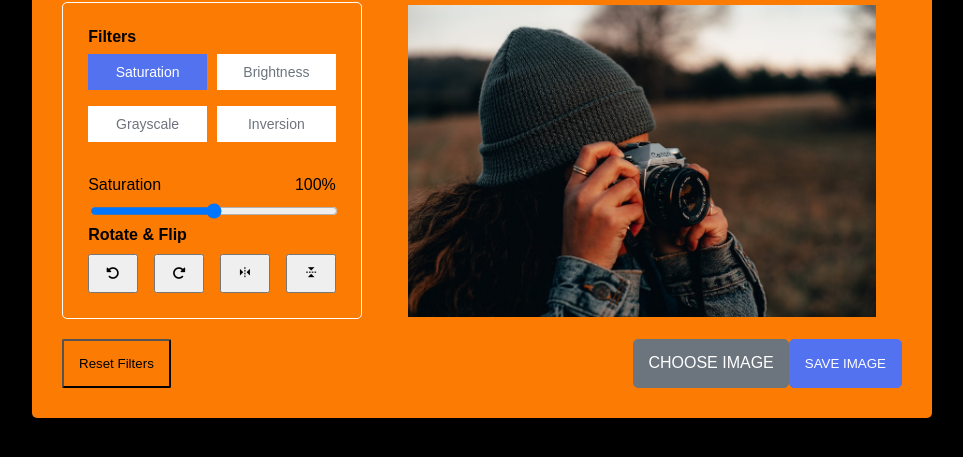
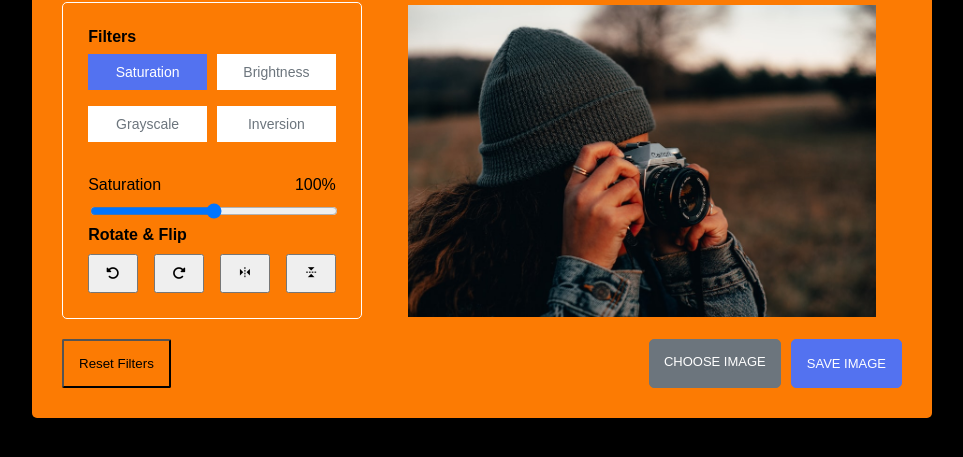
Before and after one commit to sssuryaaa/Image-Editor, a website: page index.html in a window 1280 px wide. Shown: the part 137-594 px from the top of the page, without its empty margins (158-1121 px from the left). Drawn offline with nearby package versions, Linux system fonts and the light colour scheme.

Commit message:
bottom right buttons modification

```diff
--- a/styles.css
+++ b/styles.css
@@ -141,6 +141,10 @@ img{
 	display: flex;
 	justify-content: space-between;
 }
+.row > *{
+	margin-left: 10px;
+	font-size: 13px !important;
+}
 .last1{
 	padding: 14px;
 	font-size: inherit;
```
